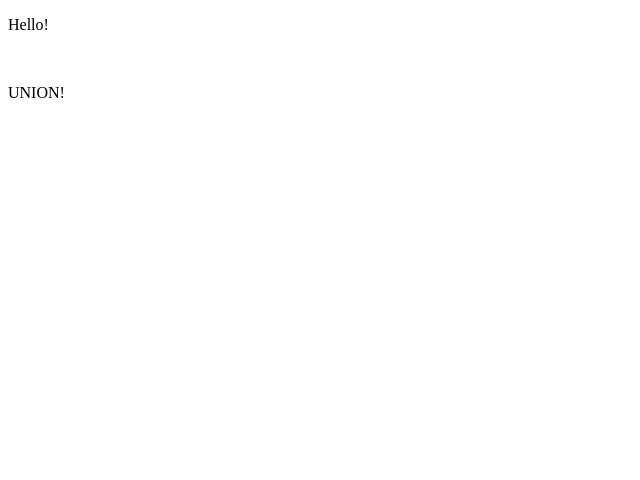
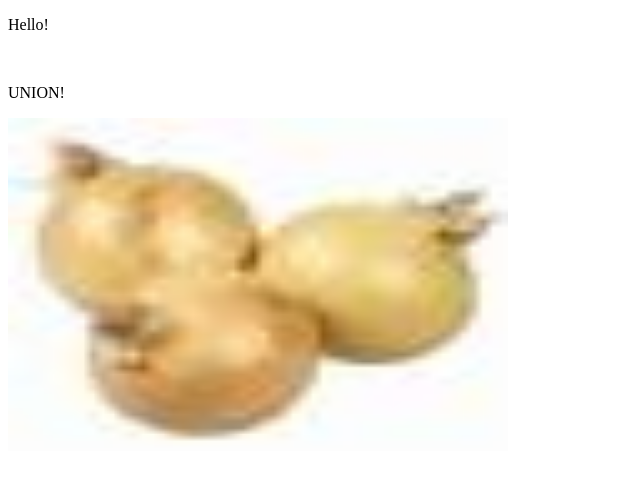
Before and after one commit to 155601-Mikey/Project-EU-webste-PO-Mikey-Ruben-en-Lasse, a plain HTML site: page index.html in a window 1280 px wide. Shown: the whole page, without its empty margins (0-640 px from the left). Drawn offline with Linux system fonts and the light colour scheme.

Commit message:
Update index.html
Onion

```diff
--- a/index.html
+++ b/index.html
@@ -12,6 +12,6 @@
   <head>
     <p>Hello!</p>
     <br><p>UNION!</p>
-
+    <img src="oie_131350302442LIFk.jpg" alt="Trulli" width="500" height="333">
   </head>
 </body>
```
